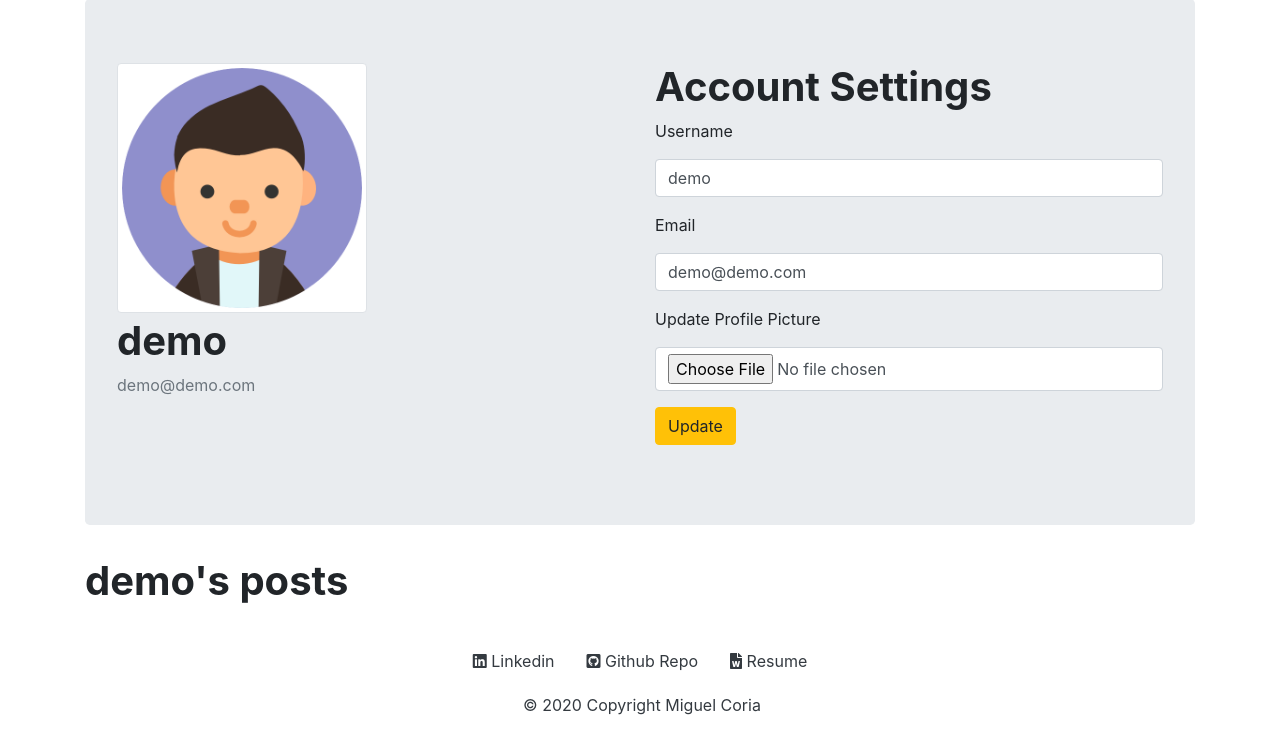
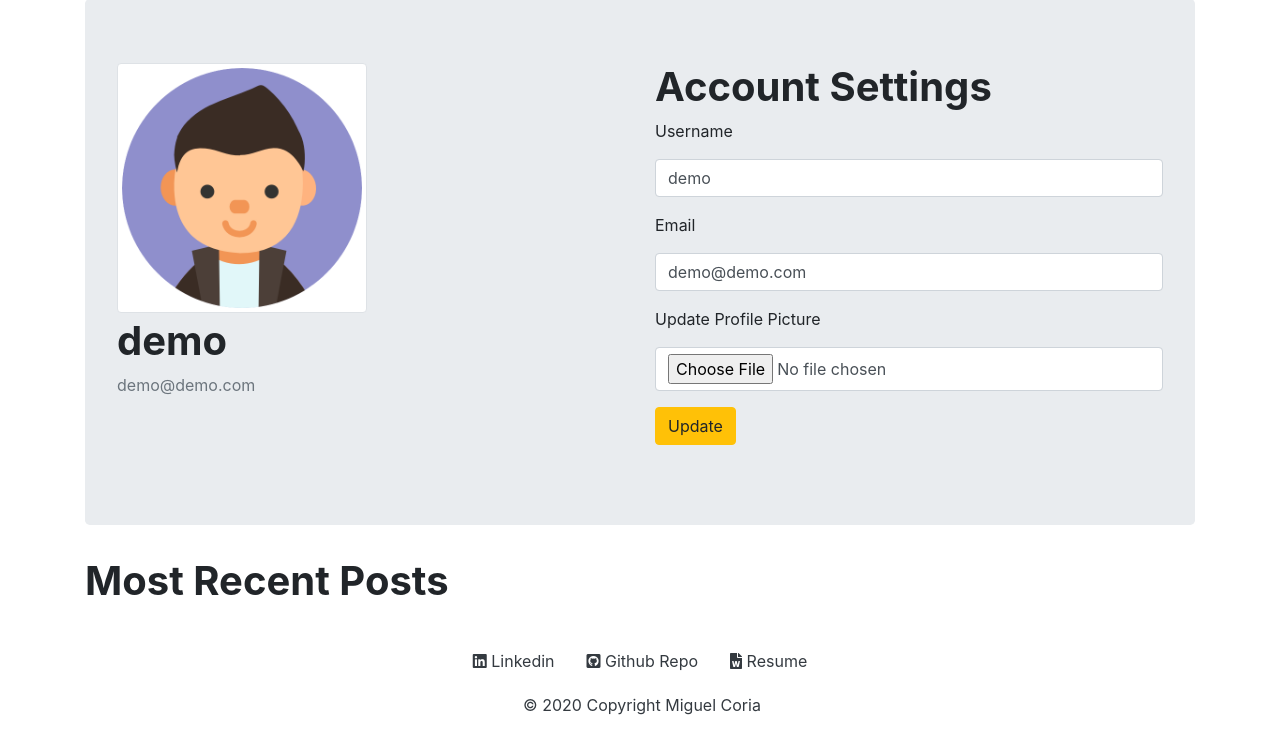
Before and after one commit to miguelcoria94/Impact, a Flask app: page /account in a window 1280 px wide. Shown: the part 72-805 px from the top of the page. Run offline with Flask 2, Linux system fonts and the light colour scheme; a user stored in the database is signed in; data comes from the database, SQL or seed files in the repository; some libraries are stand-ins or nearby versions.

Commit message:
starting actual pos

```diff
--- a/impact/templates/account.html
+++ b/impact/templates/account.html
@@ -61,7 +61,7 @@
   </div>
 </div>
 <div>
-  <h1 class="font-weight-bold">{{current_user.username}}'s posts</h1>
+  <h1 class="font-weight-bold">Most Recent Posts</h1>
 {% for post in posts.items  %}
 <div class="card bg-light mb-3 p-4">
   <h2 class="text-dark"> <a class="text-dark" href="{{url_for('blog_post.blog_post',blog_post_id=post.id)}}">{{post.title}}</a> </h2>
--- a/impact/templates/user_posts.html
+++ b/impact/templates/user_posts.html
@@ -9,7 +9,7 @@
 
 
 <div class="">
-<h1 class="font-weight-bold mt-5">Most Recent Post</h1>
+<h1 class="font-weight-bold mt-5">Most Recent Posts</h1>
 {% for post in posts.items  %}
 <div class="mt-5 mb-3 border rounded p-4 bg-light">
   <h2 class="text-dark"> <a class="text-dark" href="{{url_for('blog_post.blog_post',blog_post_id=post.id)}}">{{post.title}}</a> </h2>
```
